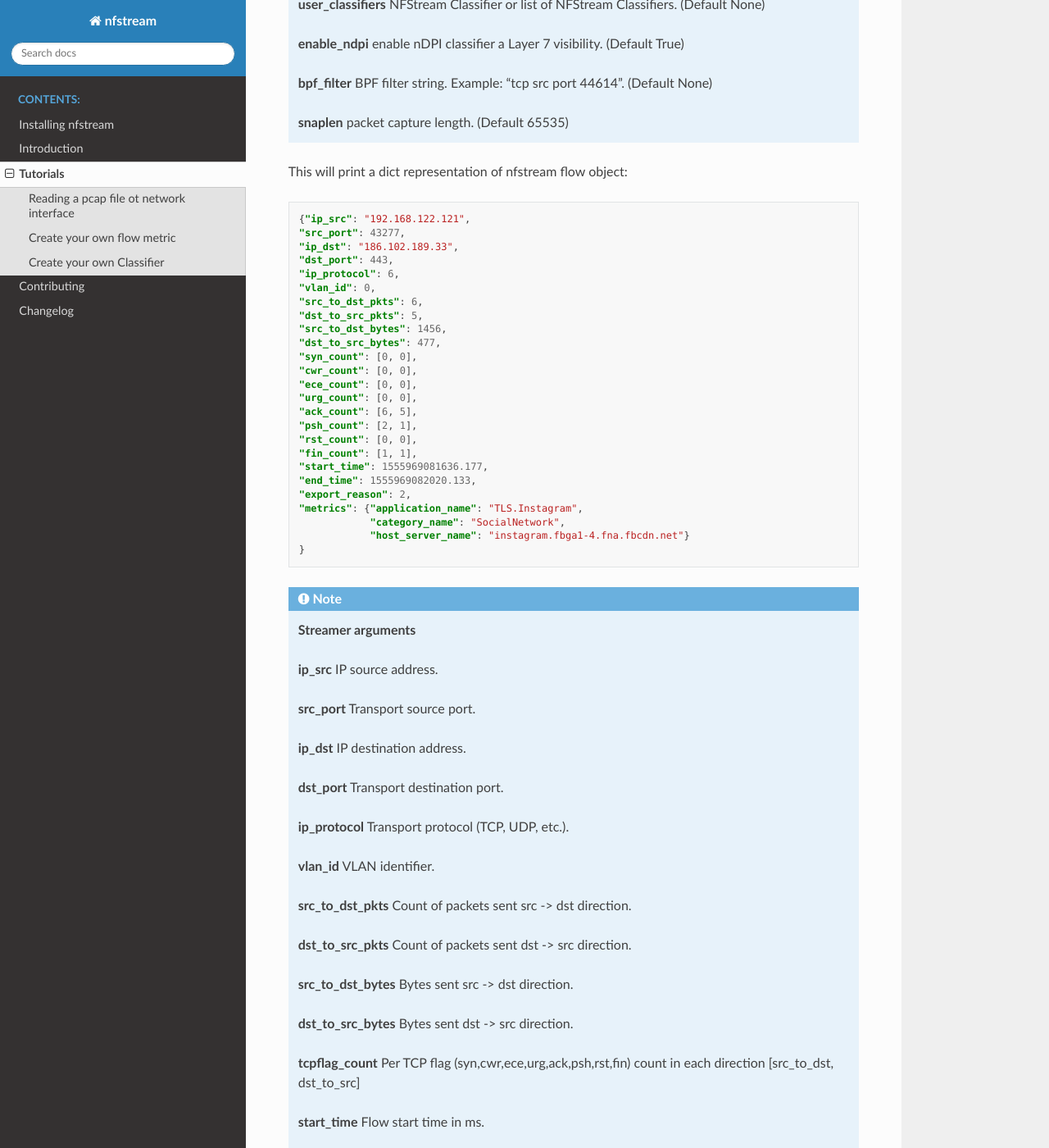
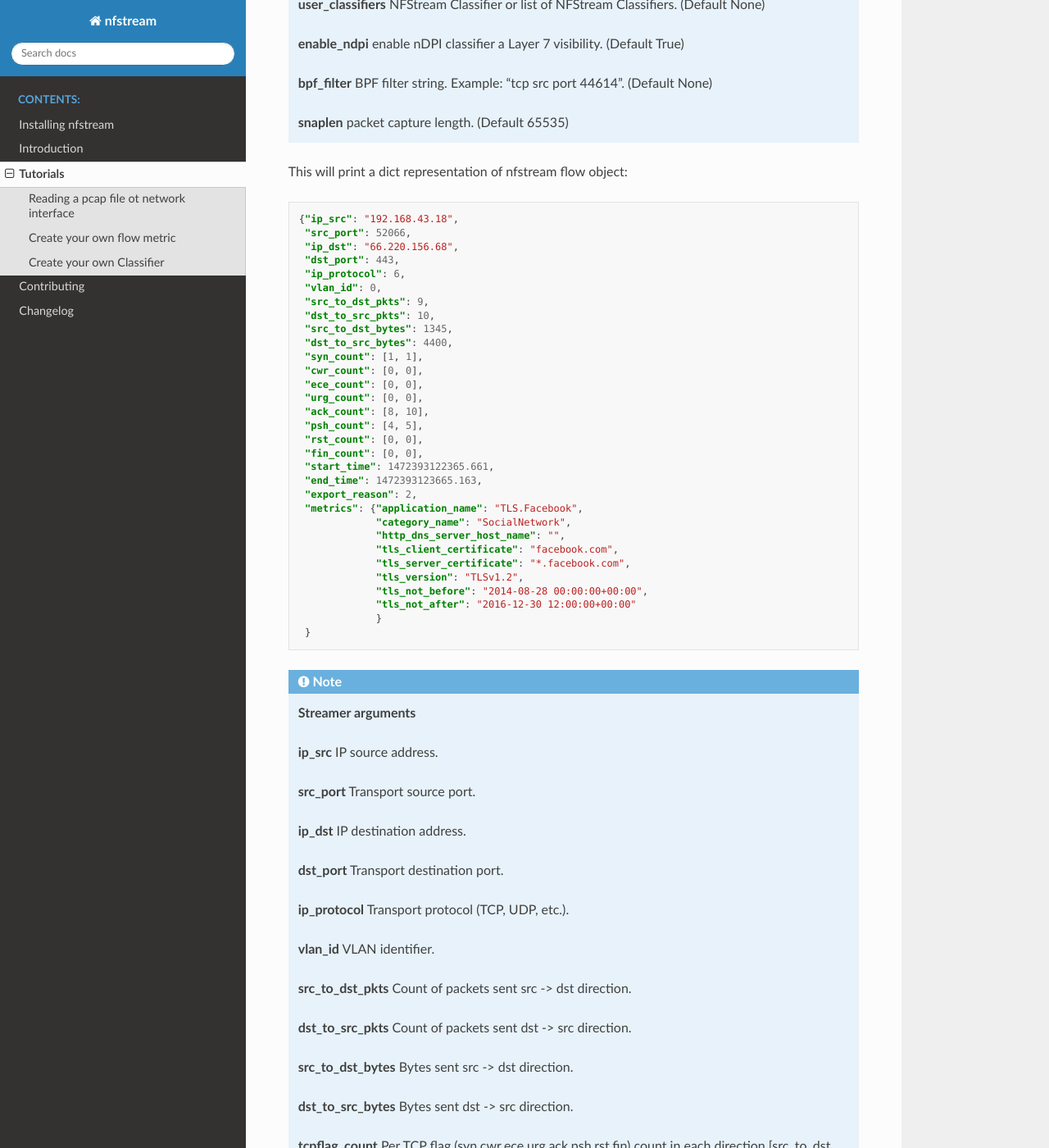
Before and after one commit to nfstream/nfstream, a Sphinx documentation site: the page built from docs/source/tutorials.rst, in a window 1280 px wide and 1400 px high, scrolled down 980 px. Shown: the whole window at 82% size. Built offline with Sphinx 7.4.7 and the Read the Docs theme 2.0.0, drawn with Linux system fonts in a browser that asks for light colours; some of the changed text lies outside the part shown.

Commit message:
Implement TLS certificate features.

```diff
--- a/docs/source/index.rst
+++ b/docs/source/index.rst
@@ -7,7 +7,7 @@
 nfstream documentation
 ======================
 
-|build| |coverage| |quality| |release| |python| |platform| |license|
+|build| |coverage| |quality| |download| |release| |python| |platform| |license|
 
 nfstream is a flexible and lightweight network data analysis library.
 
@@ -43,6 +43,8 @@ nfstream is a flexible and lightweight network data analysis library.
                :target: LICENSE
 .. |platform| image:: https://img.shields.io/badge/platform-linux%20%7C%20macos-blue
                :target: https://travis-ci.org/aouinizied/nfstream
+.. |download| image:: https://img.shields.io/pypi/dm/nfstream.svg
+               :target: https://pypistats.org/packages/nfstream
 
 .. _nDPI: https://www.ntop.org/products/deep-packet-inspection/ndpi/
 .. _NFStreamClassifier: https://nfstream.readthedocs.io/en/latest/tutorials.html#create-your-own-classifier
--- a/docs/source/tutorials.rst
+++ b/docs/source/tutorials.rst
@@ -49,31 +49,37 @@ This will print a dict representation of nfstream flow object:
 
 .. code-block:: json
 
-   {"ip_src": "192.168.122.121",
-   "src_port": 43277,
-   "ip_dst": "186.102.189.33",
-   "dst_port": 443,
-   "ip_protocol": 6,
-   "vlan_id": 0,
-   "src_to_dst_pkts": 6,
-   "dst_to_src_pkts": 5,
-   "src_to_dst_bytes": 1456,
-   "dst_to_src_bytes": 477,
-   "syn_count": [0, 0],
-   "cwr_count": [0, 0],
-   "ece_count": [0, 0],
-   "urg_count": [0, 0],
-   "ack_count": [6, 5],
-   "psh_count": [2, 1],
-   "rst_count": [0, 0],
-   "fin_count": [1, 1],
-   "start_time": 1555969081636.177,
-   "end_time": 1555969082020.133,
-   "export_reason": 2,
-   "metrics": {"application_name": "TLS.Instagram",
-               "category_name": "SocialNetwork",
-               "host_server_name": "instagram.fbga1-4.fna.fbcdn.net"}
-   }
+    {"ip_src": "192.168.43.18",
+     "src_port": 52066,
+     "ip_dst": "66.220.156.68",
+     "dst_port": 443,
+     "ip_protocol": 6,
+     "vlan_id": 0,
+     "src_to_dst_pkts": 9,
+     "dst_to_src_pkts": 10,
+     "src_to_dst_bytes": 1345,
+     "dst_to_src_bytes": 4400,
+     "syn_count": [1, 1],
+     "cwr_count": [0, 0],
+     "ece_count": [0, 0],
+     "urg_count": [0, 0],
+     "ack_count": [8, 10],
+     "psh_count": [4, 5],
+     "rst_count": [0, 0],
+     "fin_count": [0, 0],
+     "start_time": 1472393122365.661,
+     "end_time": 1472393123665.163,
+     "export_reason": 2,
+     "metrics": {"application_name": "TLS.Facebook",
+                 "category_name": "SocialNetwork",
+                 "http_dns_server_host_name": "",
+                 "tls_client_certificate": "facebook.com",
+                 "tls_server_certificate": "*.facebook.com",
+                 "tls_version": "TLSv1.2",
+                 "tls_not_before": "2014-08-28 00:00:00+00:00",
+                 "tls_not_after": "2016-12-30 12:00:00+00:00"
+                 }
+     }
 
 
 .. note:: **Streamer arguments**
@@ -110,7 +116,17 @@ This will print a dict representation of nfstream flow object:
 
    **metrics.category_name** Detected application category name.
 
-   **metrics.host_server_name** Detected host server name (HTTP/DNS and TLS/noTLS).
+   **metrics.http_dns_server_host_name** server host name (HTTP/DNS).
+
+   **metrics.tls_client_certificate** TLS client information.
+
+   **metrics.tls_server_certificate** TLS server information.
+
+   **metrics.tls_version** TLS version.
+
+   **metrics.tls_not_before** TLS certification expiration start date.
+
+   **metrics.tls_not_after** TLS certification expiration end date.
 
 
 Create your own flow metric
```
Also changed, not shown: README.rst (+31 -25 lines), 3 other files.
